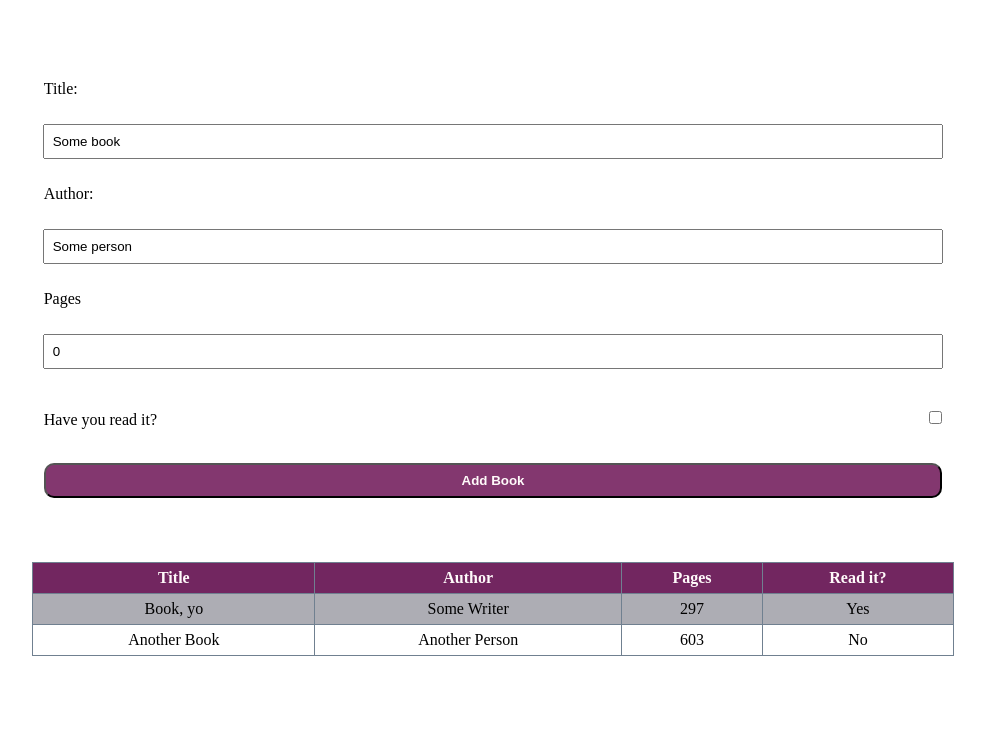
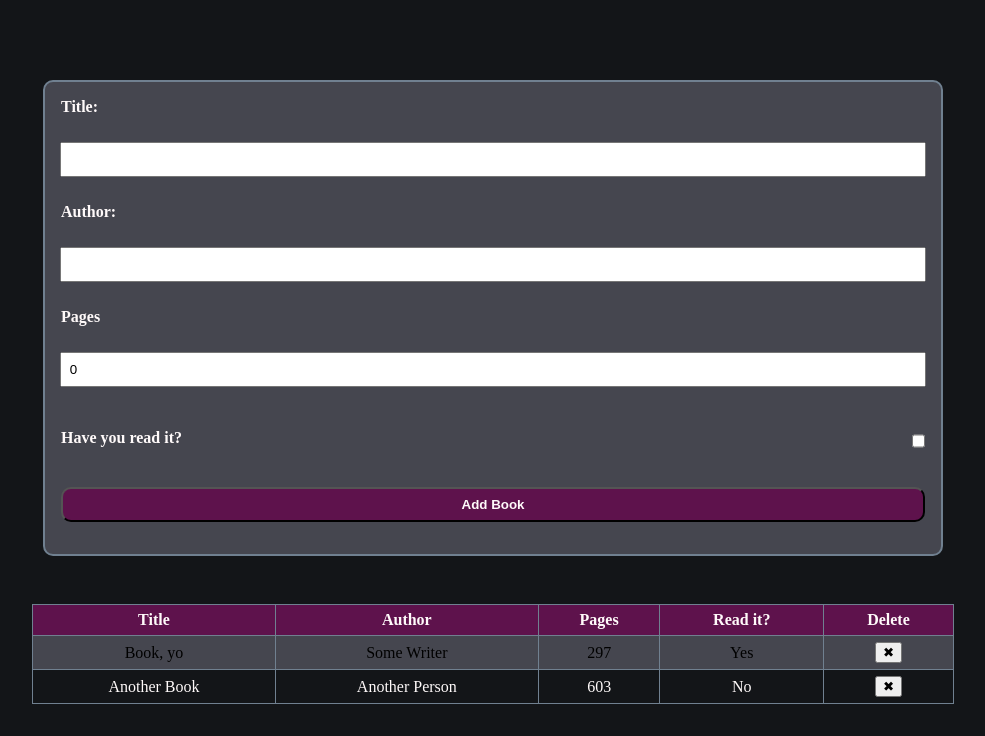
Before and after one commit to Graculus-Green/TOP-library, a plain HTML site: page index.html in a window 1280 px wide. Shown: the whole page, without its empty margins (147-1132 px from the left). Drawn offline with Linux system fonts and the light colour scheme.

Commit message:
Added functional delete buttons

```diff
--- a/index.html
+++ b/index.html
@@ -9,9 +9,9 @@
     <body>
         <form >
             <label for="title">Title:</label><br>
-            <input type="text" id="title" name="title" value="Some book"><br>
+            <input type="text" id="title" name="title" value=""><br>
             <label for="author">Author:</label><br>
-            <input type="text" id="author" name="author" value="Some person"><br>
+            <input type="text" id="author" name="author" value=""><br>
             <label for="pages">Pages</label><br>
             <input type="number" id = "pages" name="pages" value = 0><br>
             <div class="check">
@@ -22,10 +22,12 @@
 
         <table class="lib-table">
                 <thead>
+                    <!--<th id="tab-num">Library Num</th>-->
                     <th id="tab-title">Title</th>
                     <th id="tab-author">Author</th>
                     <th id="tab-pages">Pages</th>
                     <th id="tab-read">Read it?</th>
+                    <th id="tab-delete">Delete</th>
                 </thead>
                 <tbody id="table-body">
 
--- a/script.js
+++ b/script.js
@@ -17,6 +17,7 @@ let addAuthor = document.querySelector('#author');
 let addPages = document.querySelector('#pages');
 let addRead = document.querySelector('#read');
 
+
 class Book {
     constructor (title, author, pages, read) {
         this.title = title;
@@ -24,6 +25,13 @@ class Book {
         this.pages = pages;
         this.read = read;
     }
+    delete(book)  {
+        // Delete the current row
+        this.myLibrary.splice(book, 1);
+        // Display the new list
+        displayLib();
+       };
+
 };
 
 let isBookInLib = (book) => {
@@ -34,6 +42,8 @@ let isBookInLib = (book) => {
 
 let addBookToLibrary = () => {
     document.querySelector('.submit-btn').addEventListener('click', (e) => {
+        if (addTitle.value !== ""){
+            if (addAuthor.value !== "") {
                 e.preventDefault();
                 title = addTitle.value;
                 author = addAuthor.value;
@@ -51,13 +61,36 @@ let addBookToLibrary = () => {
                 }
 
                 displayLib();
+                addTitle.value = "";
+                addAuthor.value = "";
+                addPages.value = 0;
+            }
+            else {
+                alert ("Please insert an author");
+            }
+        }
+        else {
+            alert ("Please insert a title!");
+        }
     });
+};
+
+
+let editTable = () => {
+
+};
+let deleteBook = (book) => {
+    let reallyDel = confirm("Are you sure you want to delete?");
+    if (reallyDel) {
+        myLibrary.splice(book,1);
+        displayLib();
     }
+};
 
 let displayLib = (Book) => {
     let tableRef = document.querySelector('#table-body');
     tableRef.innerHTML = '';
-
+    let bookNum = 0;
     myLibrary.forEach (book => {
         let newRow = tableRef.insertRow(-1);
 
@@ -72,9 +105,20 @@ let displayLib = (Book) => {
 
         let newRead = newRow.insertCell();
         newRead.innerHTML = book.read;
+
+        let newDel = newRow.insertCell();
+
+        const button = document.createElement("button");
+        button.class = "delete-btn";
+        button.id = bookNum;
+        button.innerHTML ="&#10006;";
+        newDel.appendChild(button)
+        button.onclick = function(){deleteBook(Number(button.id))};
+        console.log(myLibrary[bookNum]);
+        bookNum ++;
+});
 }
-    )
 
-};
+
 displayLib();
 addBookToLibrary();
--- a/style.css
+++ b/style.css
@@ -5,16 +5,22 @@ body {
     justify-content: center;
     margin: 64px;
     object-fit: fill;
+    background-color: rgb(19, 21, 24);
 }
-
 form {
     display: flex;
     flex-direction: column;
     align-items: center;
     justify-content: center;
-    width:78%;
+    width:75%;
     flex: 1;
     margin: 16px;
+    border: 2px solid slategrey;
+    border-radius: 10px;
+    padding: 16px;
+    background-color: #6d6d7a8f;
+    color: snow;
+    font-weight: 900;
 }
 label {
     text-align: left;
@@ -38,7 +44,7 @@ input {
     margin: 0px;
     justify-content: right;
     width: auto;
-    height: 120%;
+    min-height: 24px;
 }
 
 .lib-table {
@@ -76,6 +82,9 @@ table, tr, td, tr, th {
 tr:nth-child(odd) {
     background-color: #6d6d7a8f;
 }
+tr:nth-child(even) {
+    color: snow;
+}
 th {
     background-color: rgba(100, 5, 76, 0.801);
     color: snow;
```
Lines whose indentation alone changed are shown as unchanged.
